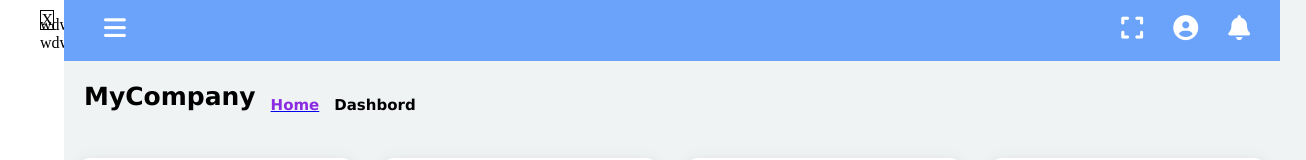
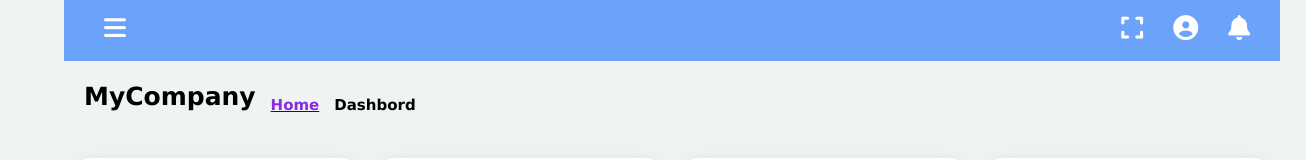
Before and after one commit to SHIVAJI07/MyCompanySite, a plain HTML site: page index.html in a window 1280 px wide. Shown: the top 160 px of the page, 1306 px wide, since content can reach past the window. Drawn offline with nearby package versions, Linux system fonts and the light colour scheme.

Commit message:
removed nav

```diff
--- a/index.html
+++ b/index.html
@@ -13,15 +13,7 @@
 
 <body>
     <div>
-        <div class="menubar">
 
-            <span class="cls-btn">X</span>
-            <ul>
-                <li>wdw</li>
-                <li>wdw</li>
-
-            </ul>
-        </div>
         <div class="dashboard">
             <div style="background-color:rgba(34, 121, 252, 0.644)">
                 <ul class="navbar">
```
